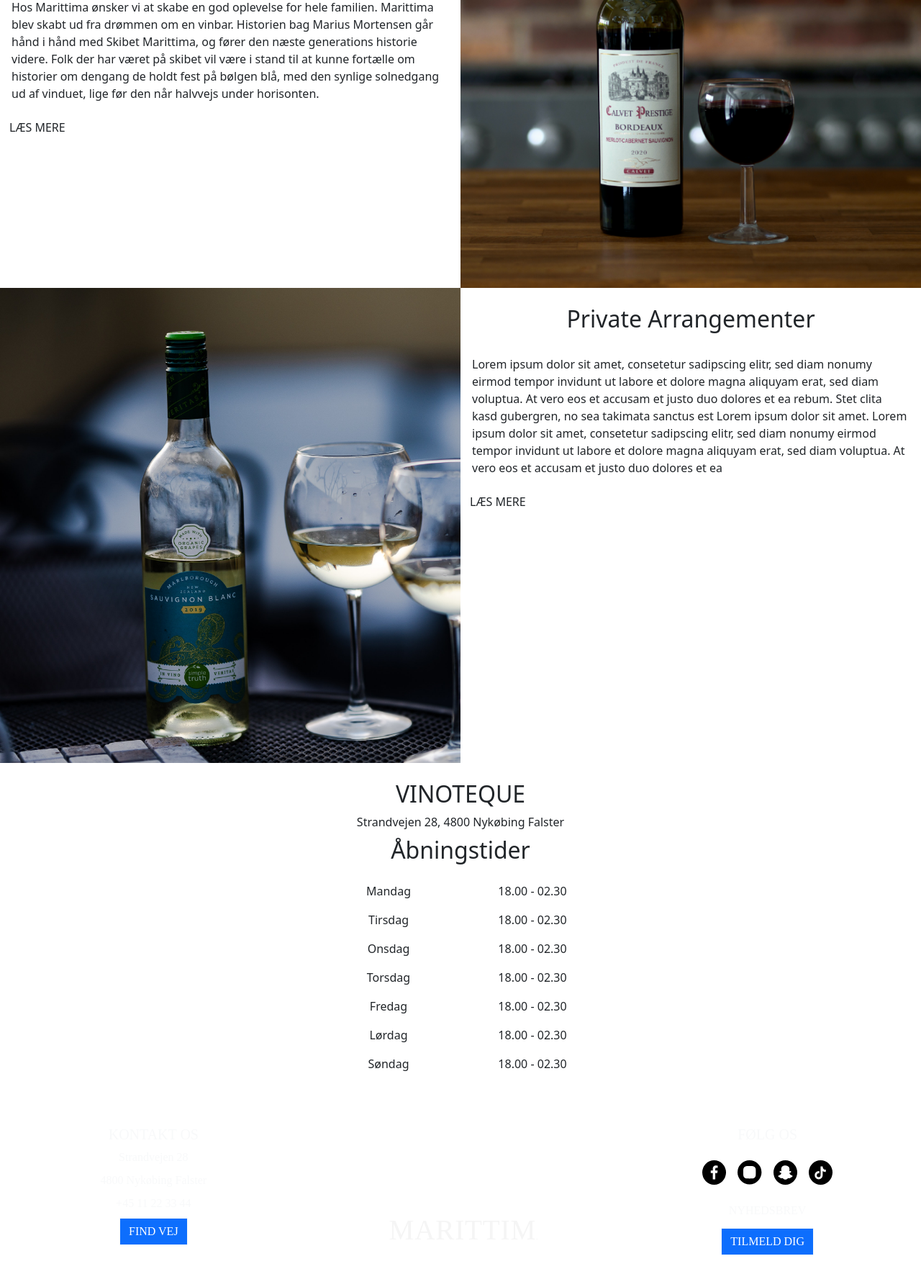
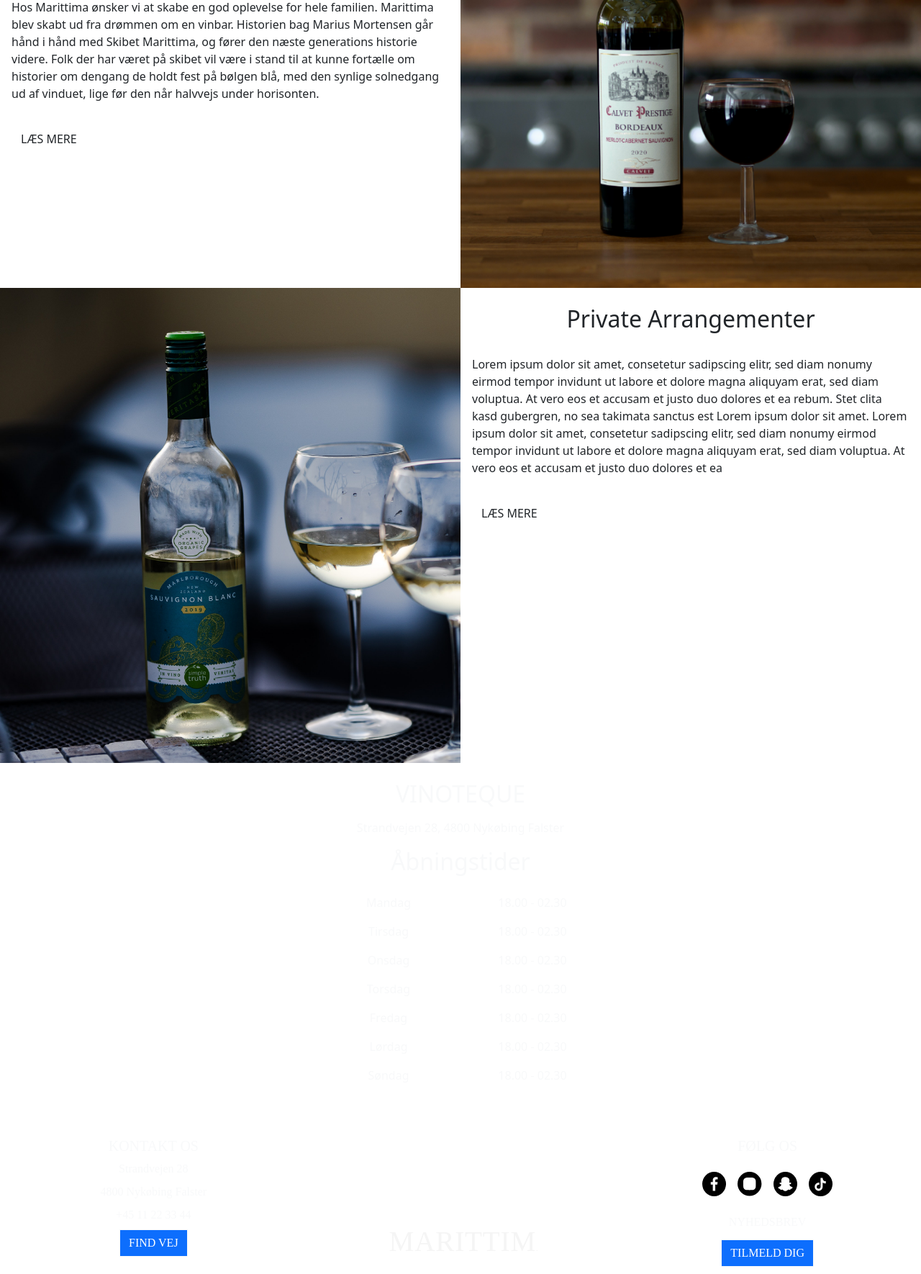
Before and after one commit to loay0013/marittima, a PHP site: page /Forside.php in a window 1280 px wide. Shown: the part 999-2769 px from the top of the page at 72% size. Before the commit the page ends 2742 px from the top, so only its background shows below. Run offline with PHP 8.4, Linux system fonts and the light colour scheme; style sheets or scripts are compiled from the project's sources; some libraries are stand-ins or nearby versions.

Commit message:
forside1.8

```diff
--- a/Forside.php
+++ b/Forside.php
@@ -65,7 +65,7 @@
 
         </p>
 
-        <div>
+        <div class="mb-3 p-3">
             <a class="btn btn-btn1" href="Omkring%20os.php">LÆS MERE</a>
         </div>
     </div>
@@ -90,7 +90,7 @@
             At vero eos et accusam et justo duo dolores et ea
         </p>
 
-        <div>
+        <div class="mb-3 p-3">
             <a class="btn btn-btn1" href="Omkring%20os.php">LÆS MERE</a>
         </div>
     </div>
@@ -101,18 +101,18 @@
 
 </section>
 <section class="bg-om">
-    <h2 class="text-center mt-4">
+    <h2 class="text-center pt-4 text-light">
         VINOTEQUE
     </h2>
-    <p class="text-center mt-2">
+    <p class="text-center mt-3 text-light">
         Strandvejen 28, 4800 Nykøbing Falster
     </p>
-    <h2 class="mt-2 text-center">
+    <h2 class="mt-3 text-center text-light">
         Åbningstider
     </h2>
     <div class="row mx-auto m-w">
         <div class="col-6">
-            <ul class="list-unstyled p-3 d-flex flex-column align-items-center">
+            <ul class="list-unstyled p-3 d-flex flex-column align-items-center text-light">
                 <li class="p-2">
                     <p>
                         Mandag
@@ -153,7 +153,7 @@
             </ul>
         </div>
         <div class="col-6">
-            <ul class="list-unstyled p-3 d-flex flex-column align-items-center ">
+            <ul class="list-unstyled p-3 d-flex flex-column align-items-center text-light ">
                 <li class="p-2">
                     <p>
                         18.00 - 02.30
--- a/css/bootstrap.scss
+++ b/css/bootstrap.scss
@@ -14,7 +14,8 @@ $custom-colors: (
   "background1":#B28E76,
   "talfarve":#2E3B5F,
         "btn2":#77A1F2,
-  "om": #512639
+  "om": #512639,
+        "nav-M":#010000
 
 );
 $theme-colors: map-merge($theme-colors, $custom-colors);
--- a/includes/nav.php
+++ b/includes/nav.php
@@ -9,7 +9,7 @@
         <button class="navbar-toggler border-0"  type="button" data-bs-toggle="collapse" data-bs-target="#navbarNav" aria-controls="navbarNav" aria-expanded="false" aria-label="Toggle navigation">
             <span class="navbar-toggler-icon text-light"></span>
         </button>
-        <div class="collapse navbar-collapse justify-content-center" id="navbarNav">
+        <div class="collapse navbar-collapse justify-content-center  p-0" id="navbarNav">
             <ul class="nav flex-column flex-xl-row">
                 <li class="nav-item">
                     <a class="nav-link" aria-current="page" href="Forside.php">FORSIDE</a>
```
